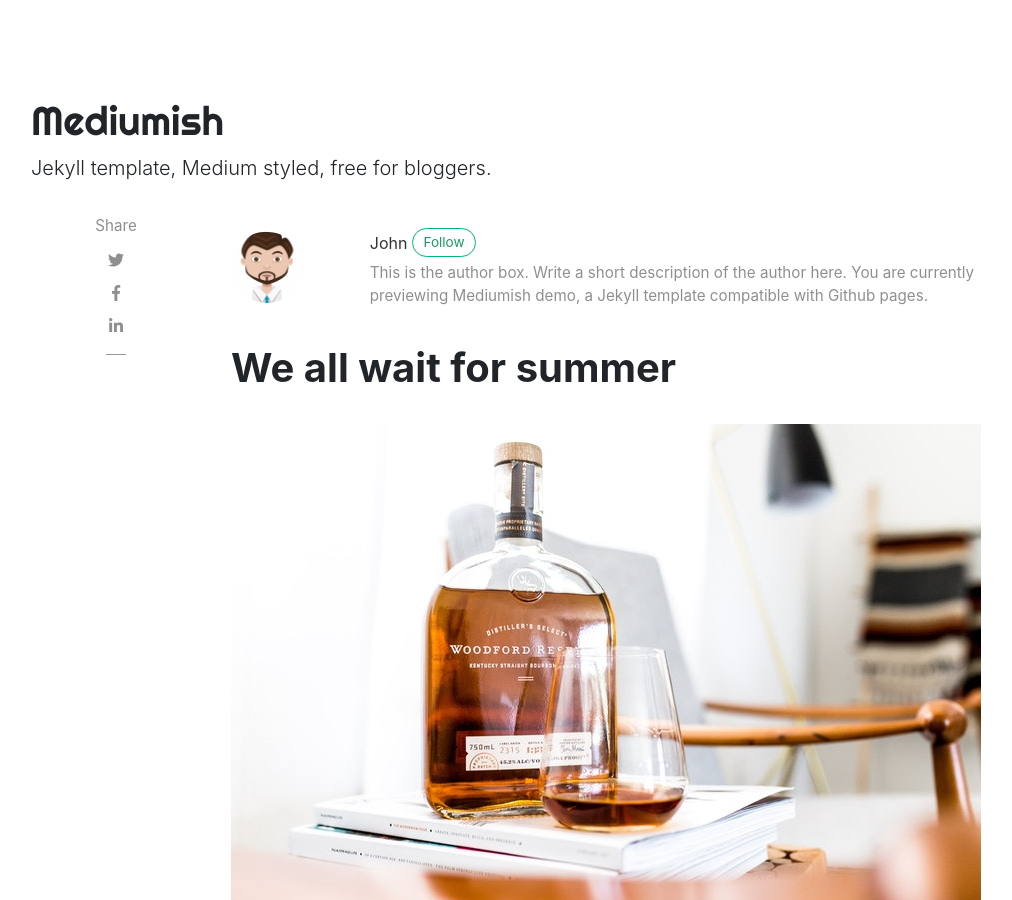
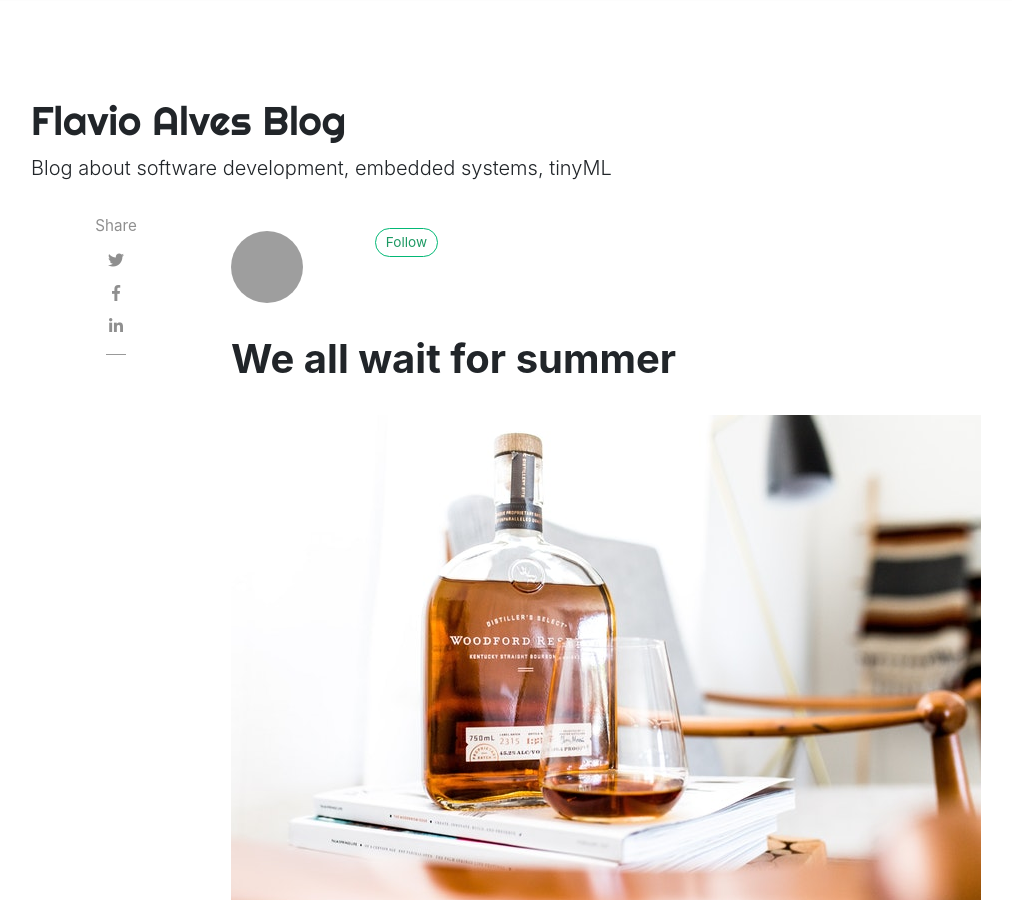
Before and after one commit to fraviofii/fraviofii.github.io, a Jekyll site: the page built from _posts/2018-01-12-we-all-wait-for-summer.md, in a window 1280 px wide and 900 px high. Shown: the whole window, without its empty margins (54-1066 px from the left). Built offline with Jekyll 4.4.1, drawn with Linux system fonts in a browser that asks for light colours; nearby versions of some CDN libraries; comment, search, counter and statistics services are not loaded; some of the changed text lies outside the part shown; grey boxes are pictures that could not be loaded.

Commit message:
Initial configuration

```diff
--- a/_config.yml
+++ b/_config.yml
@@ -1,35 +1,26 @@
 # Site
-name: "Mediumish"
-title: "Mediumish"
-description: "Jekyll template, Medium styled, free for bloggers."
+name: "Flavio Alves Blog"
+title: "Flavio Alves Blog"
+description: "Blog about software development, embedded systems, tinyML"
 logo: 'assets/images/logo.png'
 favicon: 'assets/images/logo.png'
 baseurl: /mediumish-theme-jekyll
-google_analytics: 'UA-46278016-1'
-disqus: 'demowebsite'
-mailchimp-list: 'https://wowthemes.us11.list-manage.com/subscribe/post?u=8aeb20a530e124561927d3bd8&amp;id=8c3d2d214b'
+google_analytics: ''
+disqus: ''
+mailchimp-list: ''
 include: ["_pages"]
 permalink: /:title/
 
 # Authors
 authors:
-  sal:
-    name: Sal
-    display_name: Sal
+  flavio:
+    name: Flavio Alves
+    display_name: Flavio Alves
     gravatar: e56154546cf4be74e393c62d1ae9f9d4
-    email: wowthemesnet@gmail.com
-    web: https://www.wowthemes.net
-    twitter: https://twitter.com/wowthemesnet
-    description: "Author of Mediumish, a Bootstrap Medium styled template available for WordPress, HTML, Ghost and Jekyll. You are currently previewing Jekyll template demo."
-  john:
-    name: John
-    display_name: John
-    avatar: 'assets/images/avatar.png'
-    gravatar: b1cc14991db7a456fcd761680bbc8f81
-    email: wowthemesnet@gmail.com
-    web: https://www.wowthemes.net
-    twitter: https://twitter.com/wowthemesnet
-    description: "This is the author box. Write a short description of the author here. You are currently previewing Mediumish demo, a Jekyll template compatible with Github pages."
+    email: flavio.alves@gmail.com
+    web: https://www.phiinnovations.com
+    twitter: https://twitter.com/phiinnovations
+    description: "Embedded systems designer, software developer with strong skills in networking. Founder of PHI Innovations"
 
 # Plugins
 plugins:
```
